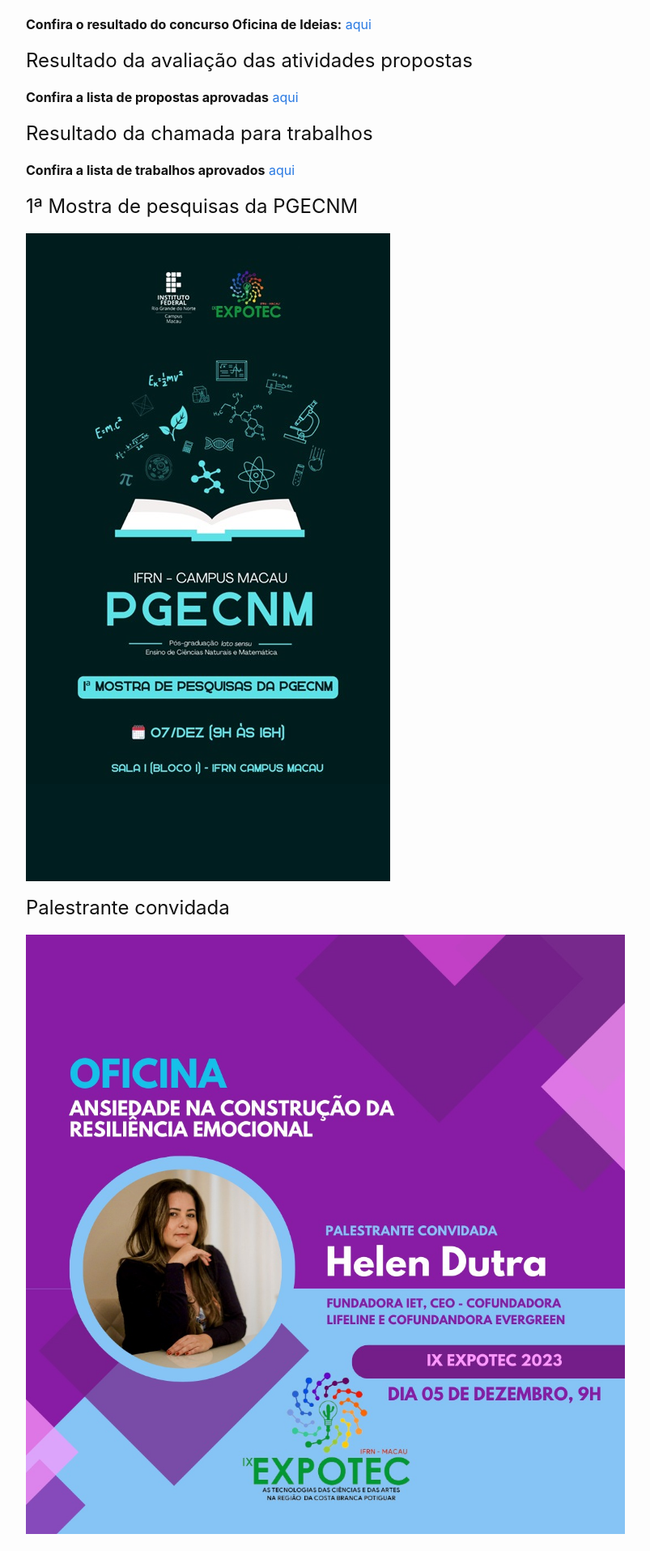
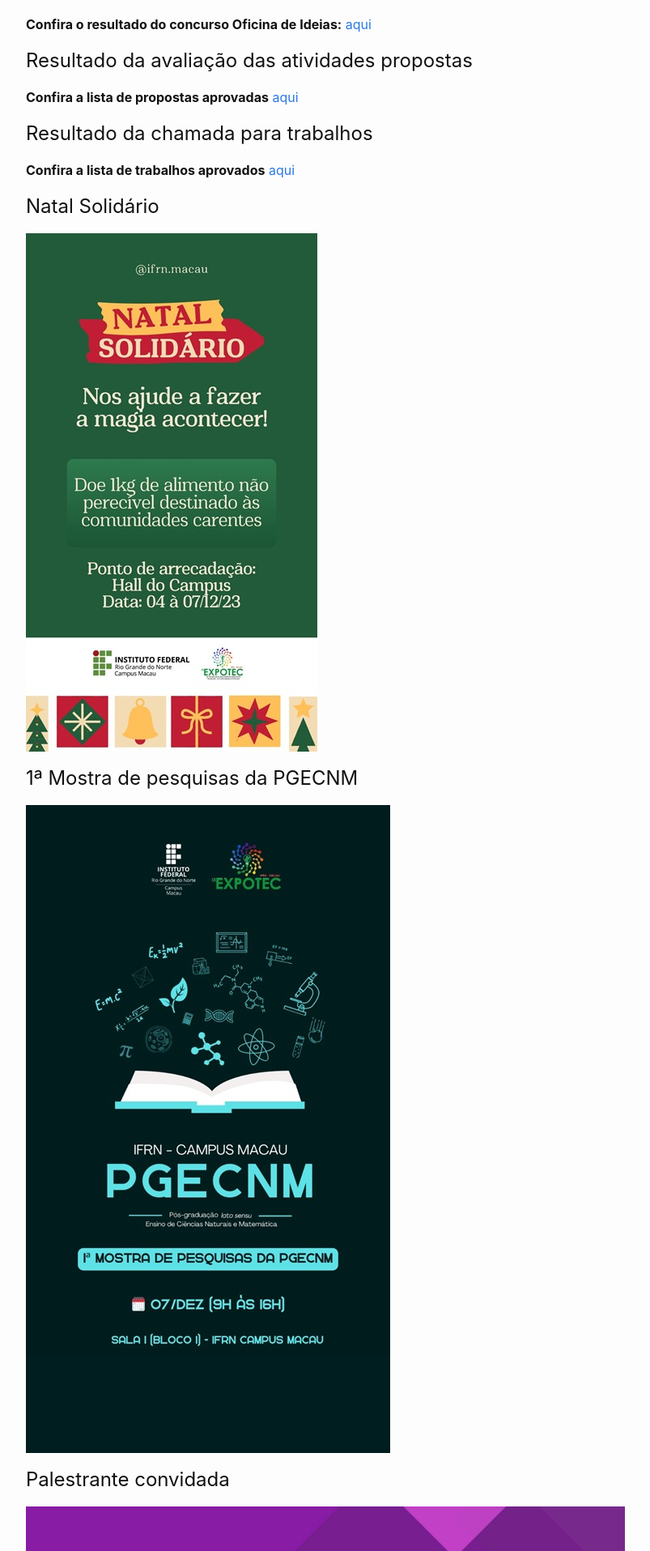
Before and after one commit to ifrn-macau/expotec2023, a Jekyll site: the page built from index.markdown, in a window 1280 px wide. Shown: the part 891-2806 px from the top of the page at 81% size, without its empty margins (238-1041 px from the left). Built offline with Jekyll 4.4.1, drawn with Linux system fonts in a browser that asks for light colours.

Commit message:
Atualização do config

```diff
--- a/index.markdown
+++ b/index.markdown
@@ -193,6 +193,7 @@
 
 **Confira a programação detalhada:**<a href="./programacao"> aqui</a>
 
+
 ## Divulgado o resultado do concurso Oficina de Ideias.
 
 **Confira o resultado do concurso Oficina de Ideias:**<a href="./concurso"> aqui</a>
@@ -205,6 +206,9 @@
 
 **Confira a lista de trabalhos aprovados** <a href="./chamadas"> aqui</a>
 
+
+## Natal Solidário
+<img src="./images/natalsolidario.jpg">
 ## 1ª Mostra de pesquisas da PGECNM
 
 <img src="./images/pgecnm.jpg">
@@ -483,9 +487,11 @@
 </div>
 <div class="org-col">
 <img src="./images/patrocinadores/cabral.jpg">
-
 </div>
 
+<div class="org-col">
+<img src="./images/patrocinadores/ebc.jpg">
+</div>
 
 </div>
 
```
Also changed, not shown: images/natalsolidario.jpg (added), images/patrocinadores/ebc.jpg (added).
